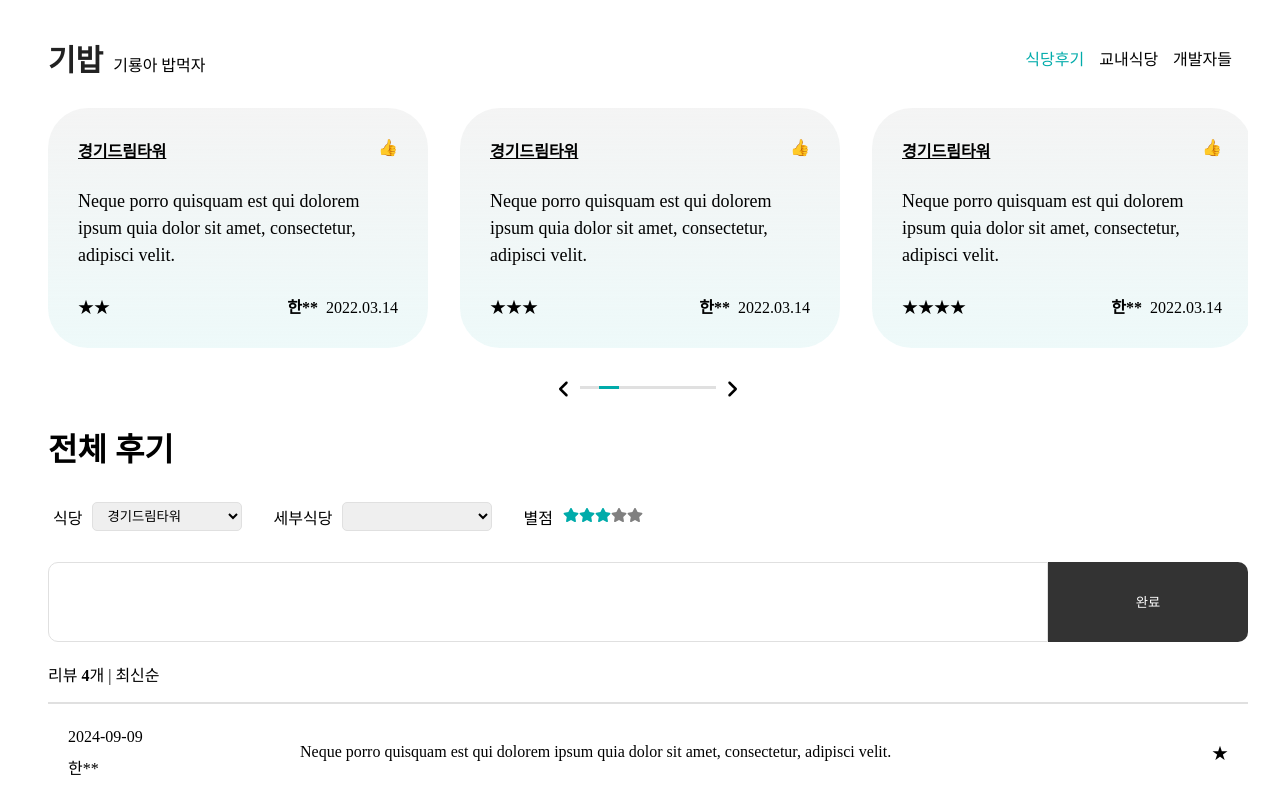
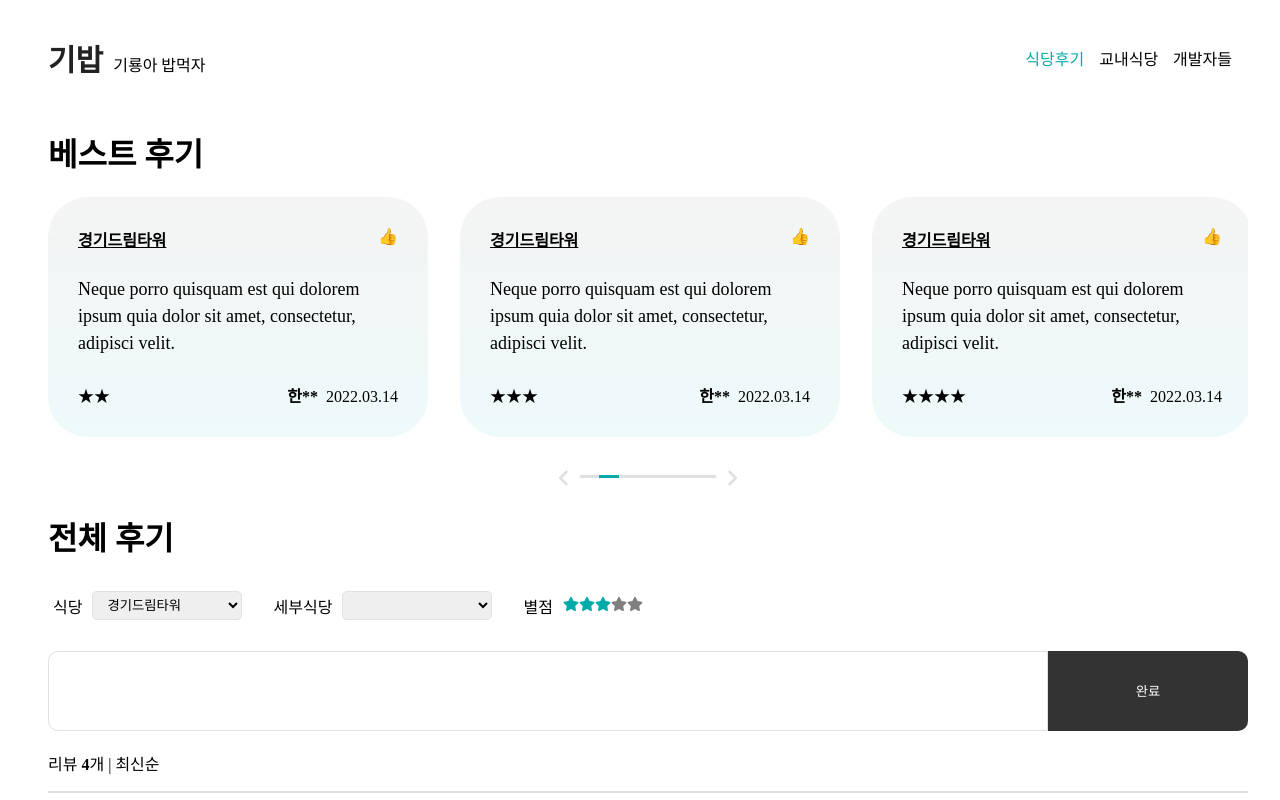
Before and after one commit to cho4u4o/Kyonggi-Univ-Diet-Information-FE, a React (Vite) app: page /comment in a window 1280 px wide. Shown: the top 800 px of the page. Built offline with nearby package versions, Linux system fonts and the light colour scheme.

Commit message:
feat : add title

```diff
--- a/src/components/BestReviewCarousel.tsx
+++ b/src/components/BestReviewCarousel.tsx
@@ -131,6 +131,8 @@ const Carousel: React.FC<PropType> = (props) => {
   } = usePrevNextButtons(emblaApi, onNavButtonClick)
 
   return (
+    <>
+      <h1>베스트 후기</h1>
       <CarouselContainer>
         <CarouselWrapper ref={emblaRef}>
           <CarouselItemWrapper>
@@ -147,12 +149,19 @@ const Carousel: React.FC<PropType> = (props) => {
         </CarouselWrapper>
         <CarouselControls>
           <CarouselButtons>
-          <PrevButton onClick={onPrevButtonClick} disabled={prevBtnDisabled} />
+            <PrevButton
+              onClick={onPrevButtonClick}
+              disabled={prevBtnDisabled}
+            />
             <CarouselIndicator slides={slides} emblaApi={emblaApi} />
-          <NextButton onClick={onNextButtonClick} disabled={nextBtnDisabled} />
+            <NextButton
+              onClick={onNextButtonClick}
+              disabled={nextBtnDisabled}
+            />
           </CarouselButtons>
         </CarouselControls>
       </CarouselContainer>
+    </>
   )
 }
 
--- a/src/components/BestReviewCarouselArrowButtons.tsx
+++ b/src/components/BestReviewCarouselArrowButtons.tsx
@@ -20,7 +20,7 @@ const Button = styled.button`
   cursor: pointer;
   border: none;
   background: transparent;
-  color: #e;
+  color: #e0e0e0;
   &:hover {
     color: #00abaa;
   }
```
Lines whose indentation alone changed are shown as unchanged.
